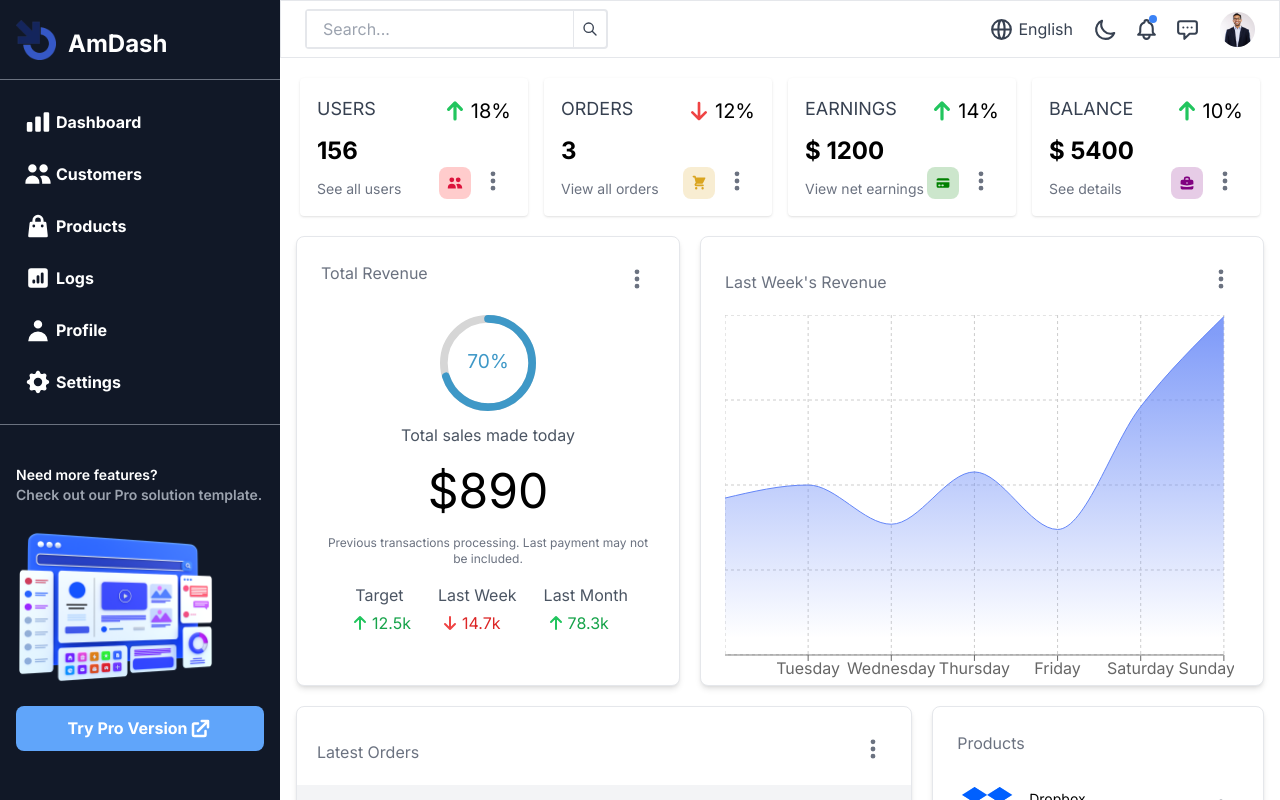
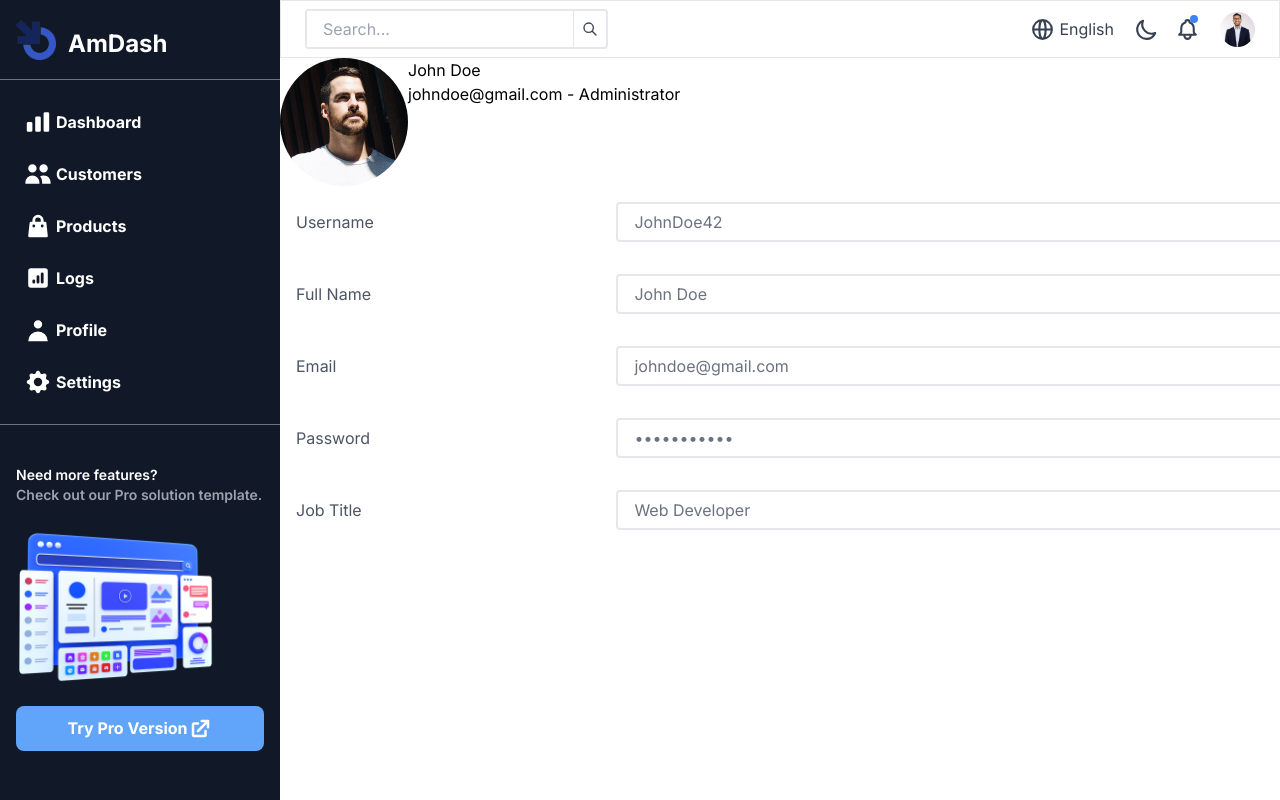
Before and after one commit to KaiWritesCode/react-dashboard, a React (Create React App) app: page /profile in a window 1280 px wide. Shown: the top 800 px of the page. Built offline with nearby package versions, Linux system fonts and the light colour scheme.

Commit message:
added profile route

```diff
--- a/package.json
+++ b/package.json
@@ -10,6 +10,8 @@
     "react": "^18.1.0",
     "react-circular-progressbar": "^2.0.4",
     "react-dom": "^18.1.0",
+    "react-router": "^6.3.0",
+    "react-router-dom": "^6.3.0",
     "react-scripts": "5.0.1",
     "recharts": "^2.1.10",
     "typescript": "^4.6.4",
--- a/src/App.js
+++ b/src/App.js
@@ -1,10 +1,15 @@
 import './App.css';
+import { Routes, Route } from "react-router-dom";
 import Home from './pages/Home'
+import Profile from './pages/Profile'
 
 function App() {
   return (
     <>
-      <Home />
+      <Routes>
+        <Route path='/' element={<Home />} />
+        <Route path='profile' element={<Profile />} />
+      </Routes>
     </>
   );
 }
--- a/src/components/Navigation.tsx
+++ b/src/components/Navigation.tsx
@@ -1,7 +1,6 @@
 import React, { useState } from "react";
 import {
   GlobeAltIcon,
-  ChatAltIcon,
   BellIcon,
   MoonIcon,
 } from "@heroicons/react/outline";
@@ -36,7 +35,7 @@ const Navigation = ({ isOpen }: Iprops) => {
     <nav>
       <main className="flex items-center justify-between border px-6 py-2">
         <section>
-          <div className={`${`ml-8 xl:ml-0 items-center justify-center hidden sm:flex`} ${isOpen ? "ml-0" : "ml-8"}`}>
+          <div className={`${`ml-12 xl:ml-0 items-center justify-center hidden sm:flex`} ${isOpen ? "ml-0" : "ml-12"}`}>
             <div className="flex border-2 rounded">
               <input
                 type="text"
@@ -81,7 +80,7 @@ const Navigation = ({ isOpen }: Iprops) => {
               <div className="relative noti-dropdown shadow-lg bg-white ring-1 divide-y divide-gray-100 pt-3 ring-black ring-opacity-5 rounded-md" >
                 {notificationData.map((item, idx) => {
                   return (
-                    <a href="#" key={idx} className="text-black block border-b-gray-500 flex items-top text-[0.8rem]  p-4 py-2 hover:bg-gray-50">
+                    <a href="/" key={idx} className="text-black border-b-gray-500 flex items-top text-[0.8rem]  p-4 py-2 hover:bg-gray-50">
                       <div className="mr-4">
                         <img className="w-20 min-w-[3rem] rounded-full " src={item.image} alt="headshot" />
                       </div>
@@ -95,17 +94,13 @@ const Navigation = ({ isOpen }: Iprops) => {
 
 
                 <div>
-                  <a href="#" className="text-black block px-4 py-2.5 text-sm hover:bg-gray-50">View all</a>
+                  <a href="/" className="text-black block px-4 py-2.5 text-sm hover:bg-gray-50">View all</a>
                 </div>
               </div>
             </div>
           </div>
 
-          <div className="ml-4 text-gray-700 relative cursor-pointer">
-            {/* <div className="w-3 h-3 bg-blue-700 text-white rounded-full flex justify-center
-             items-center text-sm absolute -top-1 -right-1 weight"></div> */}
-            <ChatAltIcon width="25" />
-          </div>
+
 
           <div className="ml-5 text-gray-700 cursor-pointer dropdown-menu " ref={imageDomNode}>
             <img
@@ -118,13 +113,13 @@ const Navigation = ({ isOpen }: Iprops) => {
             <div className={`origin-top-right absolute right-0 mt-2 w-44 translate-y-3 focus:outline-none ${imageModal ? "absolute" : "hidden"}`}>
               <div className="relative dropdown shadow-lg bg-white ring-1 divide-y divide-gray-100  ring-black ring-opacity-5 rounded-md" >
                 <div >
-                  <a href="#" className="text-black block px-4 py-2.5 text-sm hover:bg-gray-50">Set status</a>
-                  <a href="#" className="text-black block px-4 py-2.5 text-sm hover:bg-gray-50">Profile & account</a>
-                  <a href="#" className="text-black block px-4 py-2.5 text-sm hover:bg-gray-50">Feedback</a>
+                  <a href="/" className="text-black block px-4 py-2.5 text-sm hover:bg-gray-50">Set status</a>
+                  <a href="/" className="text-black block px-4 py-2.5 text-sm hover:bg-gray-50">Profile & account</a>
+                  <a href="/" className="text-black block px-4 py-2.5 text-sm hover:bg-gray-50">Feedback</a>
                 </div>
                 <div>
-                  <a href="#" className="text-black block px-4 py-2.5 text-sm hover:bg-gray-50">Settings</a>
-                  <a href="#" className="text-black block px-4 py-2.5 text-sm hover:bg-gray-50">Logout</a>
+                  <a href="/" className="text-black block px-4 py-2.5 text-sm hover:bg-gray-50">Settings</a>
+                  <a href="/" className="text-black block px-4 py-2.5 text-sm hover:bg-gray-50">Logout</a>
                 </div>
               </div>
             </div>
--- a/src/components/Orders.tsx
+++ b/src/components/Orders.tsx
@@ -19,7 +19,7 @@ export default function Orders() {
     })
 
     return (
-        <div className=" bg-white rounded-lg border border-gray-200 first-letter: shadow-md  flex-1 py-6">
+        <div className=" bg-white rounded-lg border border-gray-200 shadow-md flex-1 py-6">
             <div className="flex items-center justify-between w-full mb-3 relative px-5">
                 <div className='text-gray-500 '>Latest Orders</div>
                 <div ref={domNode}>
--- a/src/components/sidebar/Sidebar.tsx
+++ b/src/components/sidebar/Sidebar.tsx
@@ -1,12 +1,14 @@
 import React from 'react'
 import { ExternalLinkIcon } from "@heroicons/react/solid";
 import SidebarItem from './SidebarItem';
+import { Link } from 'react-router-dom'
 
 interface Iprops {
     isOpen: boolean
+    setIsOpen: any
 }
 
-export default function Sidebar({ isOpen }: Iprops) {
+export default function Sidebar({ isOpen, setIsOpen }: Iprops) {
     return (
         <>
             <main className={`${`w-[280px] bg-[#111827] xl:opacity-100 xl:visible xl:translate-x-0 fixed  min-h-screen z-50 flex-col h-full overflow-y-hidden xl:flex
@@ -20,11 +22,12 @@ export default function Sidebar({ isOpen }: Iprops) {
                 </div>
 
                 <div className='py-4 flex flex-col grow'>
-                    <SidebarItem type="dashboard" />
+                    <div onClick={() => setIsOpen(false)}>  <Link to="/" ><SidebarItem type="dashboard" /></Link></div>
                     <SidebarItem type="customers" />
                     <SidebarItem type="products" />
                     <SidebarItem type="logs" />
-                    <SidebarItem type="profile" />
+                    <Link to="/profile"><SidebarItem type="profile" /></Link>
+
                     <SidebarItem type="settings" />
                 </div>
 
--- a/src/components/sidebar/SidebarItem.tsx
+++ b/src/components/sidebar/SidebarItem.tsx
@@ -1,6 +1,7 @@
 import React from 'react'
 import { ChartBarIcon, UsersIcon, ShoppingBagIcon, CogIcon, ChartSquareBarIcon, UserIcon } from "@heroicons/react/solid";
 import { ISidebarItem } from '../../interfaces/interface';
+import { Link } from 'react-router-dom'
 
 interface IProps {
     type: string;
@@ -12,40 +13,48 @@ export default function SidebarItem({ type }: IProps) {
     if (type === "dashboard") {
         data = {
             icon: <ChartBarIcon width="28" className='mr-1 ' />,
-            name: "Dashboard"
+            name: "Dashboard",
+            link: "/"
         }
     }
     else if (type === "customers") {
         data = {
             icon: <UsersIcon width="28" className='mr-1 ' />,
-            name: "Customers"
+            name: "Customers",
+            link: "/customers"
         }
     }
     else if (type === "products") {
         data = {
             icon: <ShoppingBagIcon width="28" className='mr-1 ' />,
-            name: "Products"
+            name: "Products",
+            link: "/products"
         }
     }
     else if (type === "logs") {
         data = {
             icon: <ChartSquareBarIcon width="28" className='mr-1 ' />,
-            name: "Logs"
+            name: "Logs",
+            link: "/logs"
         }
     }
     else if (type === "profile") {
         data = {
             icon: <UserIcon width="28" className='mr-1 ' />,
-            name: "Profile"
+            name: "Profile",
+            link: "/profile"
         }
     }
     else {
         data = {
             icon: <CogIcon width="28" className='mr-1 ' />,
-            name: "Settings"
+            name: "Settings",
+            link: "/settings"
         }
     }
     return (
+        <>
+            <Link to={data.link}>
                 <div className='text-white flex font-bold leading-7
                 cursor-pointer hover:bg-[#ffffff14] px-4 py-2 rounded-lg
                 mx-2 my-1 hover:transition-all ease-in-out duration-300
@@ -53,5 +62,7 @@ export default function SidebarItem({ type }: IProps) {
                     {data.icon}
                     {data.name}
                 </div>
+            </Link>
+        </>
     )
 }
--- a/src/index.js
+++ b/src/index.js
@@ -2,10 +2,14 @@ import React from 'react';
 import ReactDOM from 'react-dom/client';
 import './index.css';
 import App from './App';
+import { BrowserRouter } from "react-router-dom"
+
 
 
 const root = ReactDOM.createRoot(document.getElementById('root'));
 root.render(
-  <App />
+  <BrowserRouter>
+    <App />
+  </BrowserRouter>
 
 );
--- a/src/interfaces/interface.tsx
+++ b/src/interfaces/interface.tsx
@@ -1,4 +1,5 @@
 export interface ISidebarItem {
     icon: any,
     name: string
+    link: string
 }
--- a/src/pages/Home.tsx
+++ b/src/pages/Home.tsx
@@ -10,35 +10,12 @@ import Orders from "../components/Orders";
 import Products from "../components/Products";
 
 function Home() {
-  let [isOpen, setIsOpen] = useState(true)
-  // const [dotModal, setDotModal] = useState({
-  //   revenue: false,
-  //   products: false,
-  //   chart: false,
-  //   orders: false
-  // })
-
-
-  // const closeDotModal = () => {
-  //   if (dotModal) {
-  //     setDotModal({
-  //       ...dotModal,
-  //       revenue: false
-  //     })
-  //   }
-  // }
-
-  // const openThisModal = (component: string) => {
-  //   setDotModal({
-  //     ...dotModal,
-  //     [component]: true
-  //   })
-
+  let [isOpen, setIsOpen] = useState(false)
 
 
   return (
     <div className="flex w-full overflow-hidden" >
-      <Sidebar isOpen={isOpen} />
+      <Sidebar isOpen={isOpen} setIsOpen={setIsOpen} />
       <MenuIcon
         onClick={() => setIsOpen(true)} className={`${`w-6 xl:hidden transition-all ease-in-out duration-300 block cursor-pointer absolute top-[1.15rem] left-6`}
         ${isOpen ? "invisible opacity-0" : "visible opacity-100"}`} />
@@ -57,10 +34,8 @@ function Home() {
             <Chart />
           </div>
           <div className="flex-col md:items-stretch items-center mt-5 mx-1 h-full gap-5 flex md:flex-row">
-            <div className="md:w-[65%] w-full flex">  <Orders /></div>
-            <div className="md:w-[35%] w-full flex">    <Products /></div>
-
-
+            <div className="md:w-[65%] w-full flex"><Orders /></div>
+            <div className="md:w-[35%] w-full flex"><Products /></div>
           </div>
         </main>
         <div className={`${`w-full xl:bg-transparent fixed h-full top-0 left-0 bottom-0 pointer-events-none opacity-50`}
--- /dev/null
+++ b/src/pages/Profile.tsx
@@ -0,0 +1,59 @@
+import React, { useState } from 'react'
+import Sidebar from '../components/sidebar/Sidebar'
+import { MenuIcon } from "@heroicons/react/solid";
+import Navigation from '../components/Navigation';
+
+function Profile() {
+    let [isOpen, setIsOpen] = useState(false)
+
+
+    const inputForms = [
+        { label: "Username", type: "text", value: "JohnDoe42", required: false },
+        { label: "Full Name", type: "text", value: "John Doe", required: false },
+        { label: "Email", type: "email", value: "johndoe@gmail.com", required: false },
+        { label: "Password", type: "password", value: "johnjohn123", required: false },
+        { label: "Job Title", type: "text", value: "Web Developer", required: false },
+    ]
+
+    return (
+        <div className="flex w-full overflow-hidden" >
+            <Sidebar isOpen={isOpen} setIsOpen={setIsOpen} />
+            <MenuIcon
+                onClick={() => setIsOpen(true)} className={`${`w-6 xl:hidden transition-all ease-in-out duration-300 block cursor-pointer absolute top-[1.15rem] left-6`}
+                      ${isOpen ? "invisible opacity-0" : "visible opacity-100"}`} />
+            <div className="w-full  overflow-scroll ml-0 xl:ml-[280px]"
+                onClick={() => setIsOpen(false)}>
+                <Navigation isOpen={isOpen} />
+
+                <main className='w-full xl:w-[1100px] mx-auto'>
+                    <section className='flex'>
+                        <div>
+                            <img className='rounded-full w-32' src="/images/accounts/2.jpg" alt="" />
+                        </div>
+                        <div>
+                            <div>John Doe</div>
+                            <div><a href="/">johndoe@gmail.com</a> <span>- Administrator</span></div>
+                        </div>
+                    </section>
+                    {inputForms.map((item, index) => {
+                        return (
+                            <section key={index} className='flex p-4 flex-col'>
+                                <div className='flex w-full justify-between items-center '>
+                                    <label className="block text-gray-600 mr-auto" htmlFor={item.label}>
+                                        {item.label}
+                                    </label>
+                                    <input className="appearance-none border-2 border-gray-200 rounded  py-2 px-4
+                                     text-gray-500 leading-tight focus:outline-none focus:bg-white focus:border-blue-300 w-[70%]" id="full-name" type={item.type} value={item.value} required={item.required} />
+                                </div>
+                            </section>
+                        )
+                    })}
+                </main>
+                <div className={`${`w-full xl:bg-transparent fixed h-full top-0 left-0 bottom-0 pointer-events-none opacity-50`}
+        ${isOpen ? "bg-black" : "bg-transparent"}`}></div>
+            </div>
+        </div >
+    )
+}
+
+export default Profile
```
Also changed, not shown: 1 other file (tests, documents, lock files or other folders). Lines whose indentation alone changed are shown as unchanged.
